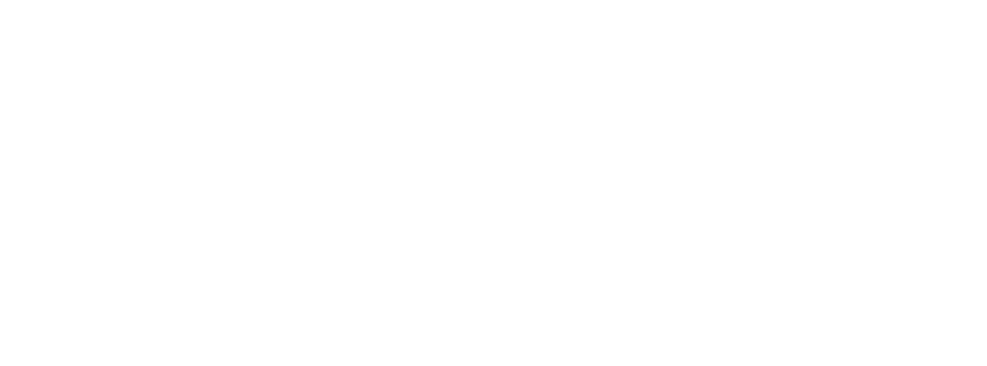
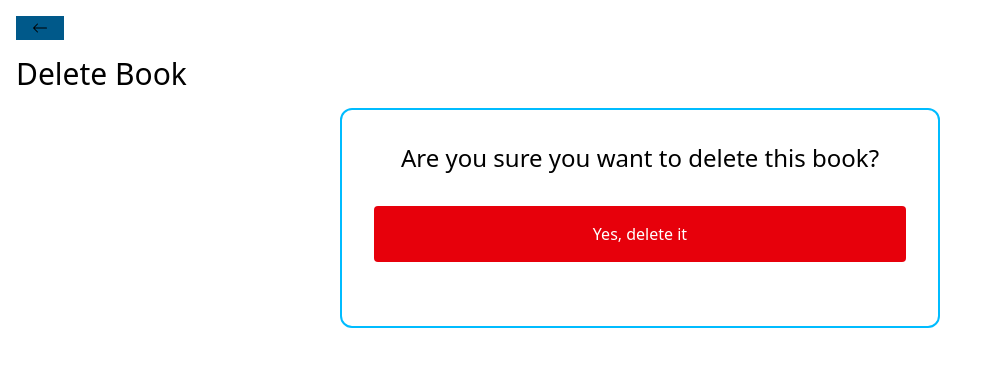
Before and after one commit to rseth06a-bit/MERN-stack-project, a React (Vite) app in the folder frontend/: page /books/delete/1 in a window 1280 px wide. Shown: the top 366 px of the page, without its empty margins (0-987 px from the left). Built offline with nearby package versions, Linux system fonts and the light colour scheme.

Commit message:
delete book updated

```diff
--- a/frontend/src/pages/DeleteBook.jsx
+++ b/frontend/src/pages/DeleteBook.jsx
@@ -1,9 +1,43 @@
-import React from 'react'
+import React, {useState} from 'react'
+import BackButton from '../components/BackButton';
+import Spinner from '../components/Spinner';
+import axios from 'axios';
+import {useNavigate, useParams} from 'react-router-dom';
 
 const DeleteBook = () => {
+    const [loading, setLoading] = useState(false);
+    const navigate = useNavigate();
+    const {id} = useParams();
+    const handleDeleteBook = () =>{
+        setLoading(true);
+        axios
+            .delete(`http://localhost:5555/books/${id}`)
+            .then(()=> {
+                setLoading(false);
+                navigate('/');
+            })
+            .catch((error)=>{
+                setLoading(false);
+                alert('An error happened. Please check console');
+                console.log(error);
+            });
+    };
   return (
-    <div>
-
+    <div className='p-4'>
+        <BackButton />
+        <h1 className='text-3xl my-4'>Delete Book</h1>
+        {loading ? <Spinner /> : ''}
+        <div className='flex flex-col items-center border-2 border-sky-400 rounded-xl w-[600px] p-8 mx-auto'>
+            <h3 className='text-2xl text-center'>
+                Are you sure you want to delete this book?
+            </h3>
+            <button
+                className='p-4 bg-red-600 text-white m-8 w-full rounded'
+                onClick={handleDeleteBook}
+            >
+                Yes, delete it
+            </button>
+        </div>
     </div>
   )
 }
```
